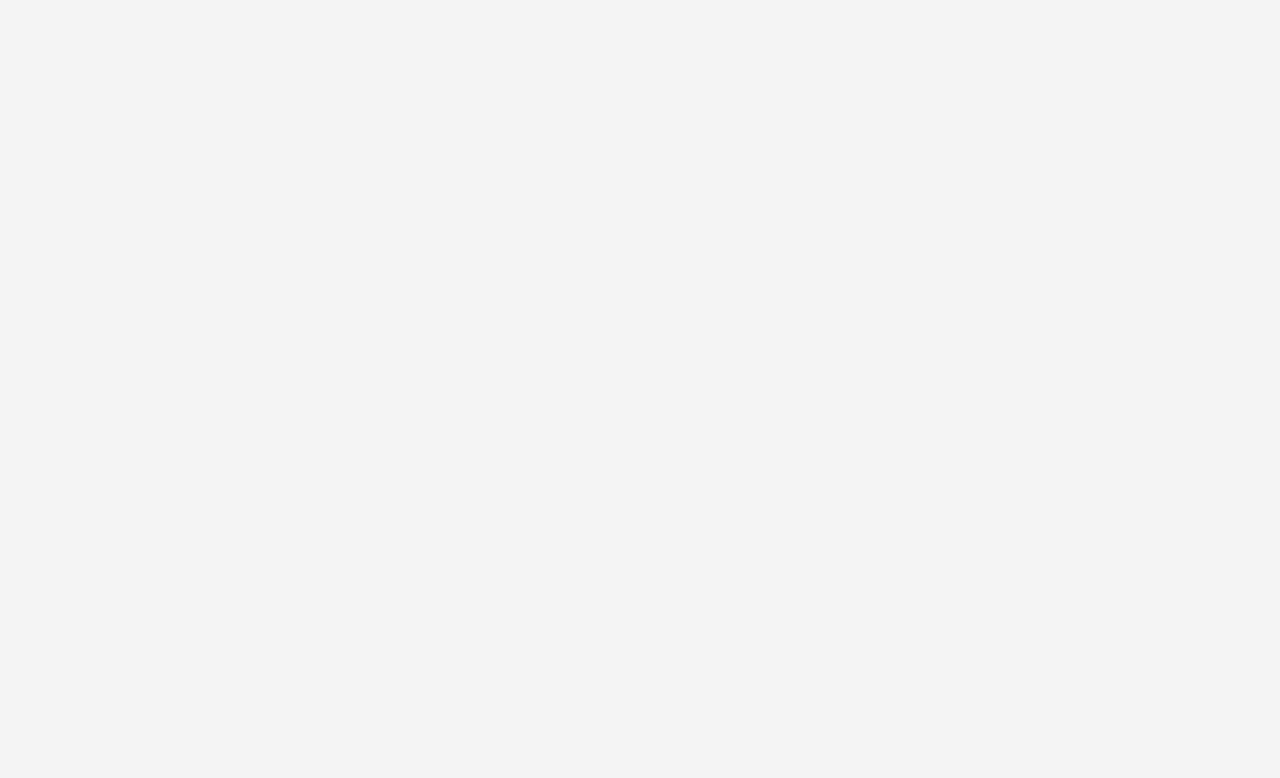
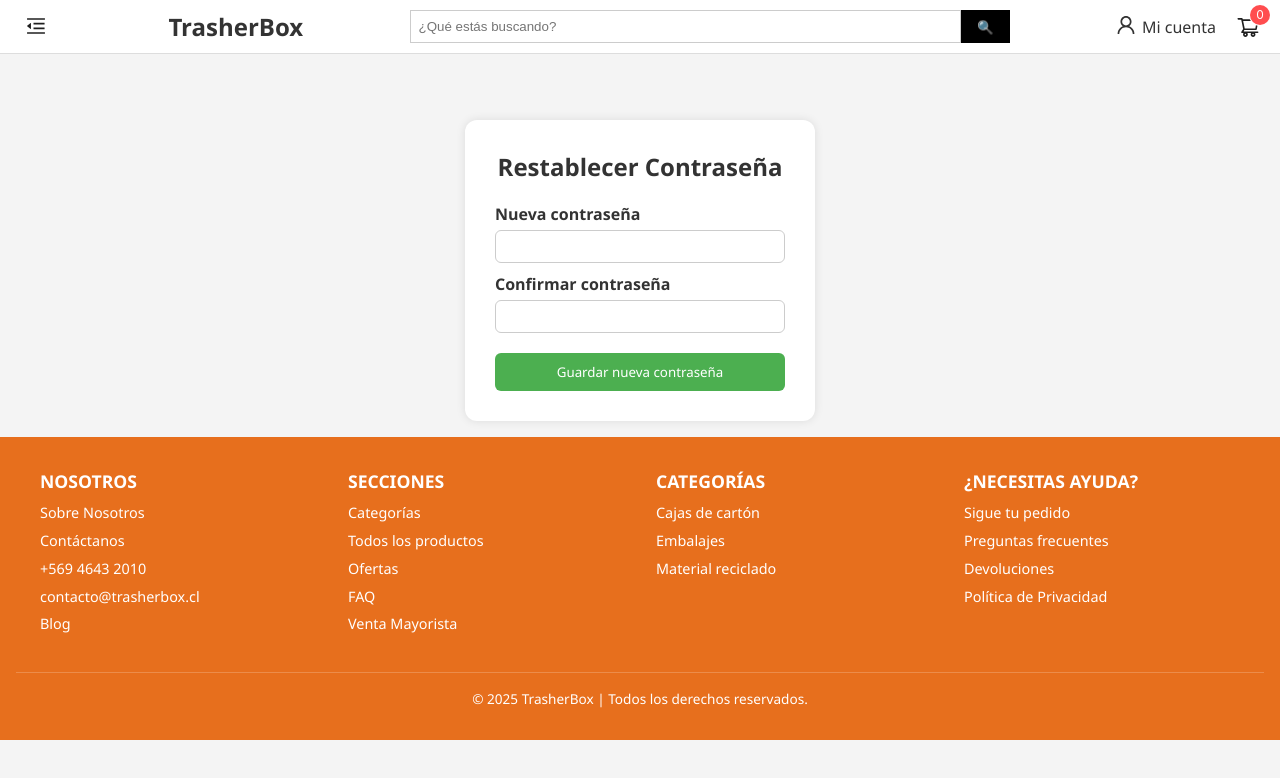
Before and after one commit to Johanhzzz/Final-Trasherbox, a React (Vite) app in the folder Final-Trasherbox-main/trasherbox/: page /resetear/1 in a window 1280 px wide. Before the commit this address had no page. Shown: the top 778 px of the page. Built offline with nearby package versions, Linux system fonts and the light colour scheme.

Commit message:
Se agrega modulo recuperación contraseñas y envio de correo.

```diff
--- a/Final-Trasherbox-main/trasherbox/src/App.jsx
+++ b/Final-Trasherbox-main/trasherbox/src/App.jsx
@@ -8,6 +8,7 @@ import Productos from './pages/Productos';
 import Login from './pages/Login';
 import Carrito from './pages/Carrito';
 import Recuperar from './pages/Recuperar';
+import Resetear from "./pages/Resetear";
 
 function App() {
   return (
@@ -20,6 +21,7 @@ function App() {
         <Route path="login" element={<Login />} />
         <Route path="carrito" element={<Carrito />} />
         <Route path="recuperar" element={<Recuperar />} />
+        <Route path="resetear/:token" element={<Resetear />} />
       </Route>
 
       {/* Admin */}
--- /dev/null
+++ b/Final-Trasherbox-main/trasherbox/src/pages/Resetear.jsx
@@ -0,0 +1,91 @@
+import { useState, useEffect } from "react";
+import { useParams, useNavigate } from "react-router-dom";
+import "./Login.css"; // Usamos estilos reutilizados
+
+function Resetear() {
+  const { token } = useParams();
+  const navigate = useNavigate();
+
+  const [nuevaPassword, setNuevaPassword] = useState("");
+  const [confirmacion, setConfirmacion] = useState("");
+  const [mensaje, setMensaje] = useState("");
+  const [error, setError] = useState("");
+  const [loading, setLoading] = useState(true);
+
+  // Para debug visual (verificar renderizado)
+  useEffect(() => {
+    console.log("✅ Página Resetear cargada con token:", token);
+    setLoading(false);
+  }, [token]);
+
+  const handleSubmit = async (e) => {
+    e.preventDefault();
+    setError("");
+    setMensaje("");
+
+    if (nuevaPassword !== confirmacion) {
+      setError("❌ Las contraseñas no coinciden");
+      return;
+    }
+
+    try {
+      const res = await fetch("http://localhost:3001/api/resetear-password", {
+        method: "POST",
+        headers: { "Content-Type": "application/json" },
+        body: JSON.stringify({ token, nuevaPassword }),
+      });
+
+      const data = await res.json();
+
+      if (res.ok) {
+        setMensaje("✅ ¡Contraseña restablecida con éxito!");
+        setTimeout(() => navigate("/login"), 2000);
+      } else {
+        setError(data.error || "❌ Error al restablecer la contraseña.");
+      }
+    } catch (err) {
+      console.error("Error:", err);
+      setError("❌ Error al conectar con el servidor.");
+    }
+  };
+
+  if (loading) {
+    return (
+      <div style={{ padding: "40px", textAlign: "center" }}>
+        <h2>Cargando formulario...</h2>
+      </div>
+    );
+  }
+
+  return (
+    <div className="login-container">
+      <div className="login-box">
+        <h2>Restablecer Contraseña</h2>
+        <form onSubmit={handleSubmit}>
+          <label>Nueva contraseña</label>
+          <input
+            type="password"
+            value={nuevaPassword}
+            onChange={(e) => setNuevaPassword(e.target.value)}
+            required
+          />
+
+          <label>Confirmar contraseña</label>
+          <input
+            type="password"
+            value={confirmacion}
+            onChange={(e) => setConfirmacion(e.target.value)}
+            required
+          />
+
+          <button type="submit">Guardar nueva contraseña</button>
+        </form>
+
+        {mensaje && <div className="success">{mensaje}</div>}
+        {error && <div className="error">{error}</div>}
+      </div>
+    </div>
+  );
+}
+
+export default Resetear;
```
Also changed, not shown: Final-Trasherbox-main/trasherbox/src/pages/Resetear.css (added), 1 other file (tests, documents, lock files or other folders).
